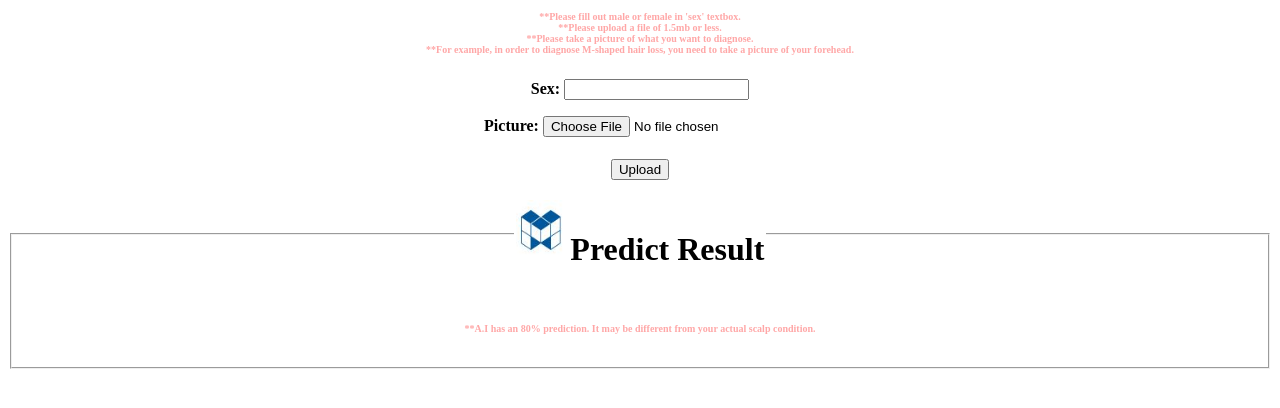
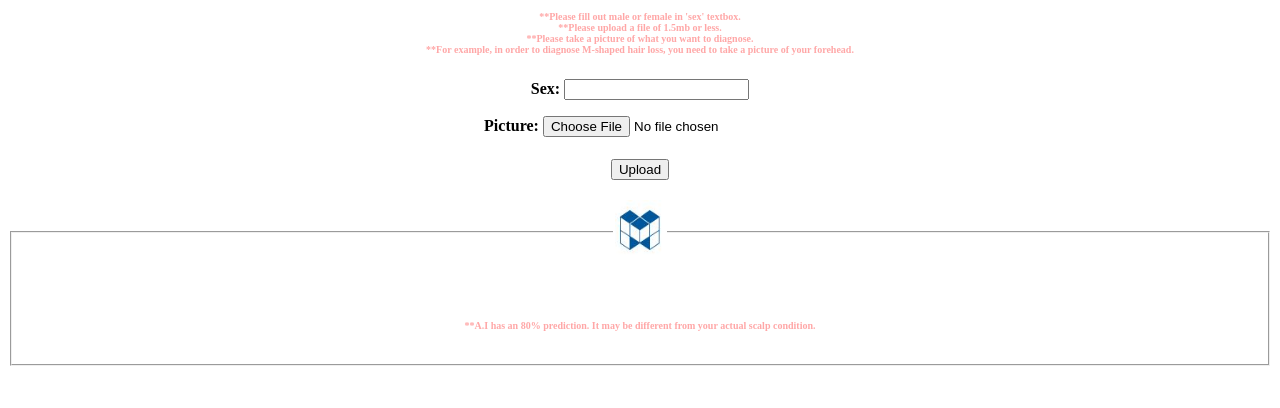
Before and after one commit to JoHyunGeun/django, a Django app: page / in a window 1280 px wide. Shown: the part 226-634 px from the top of the page. Run offline with Django 3.2, Linux system fonts and the light colour scheme.

Commit message:
Update index.html

```diff
--- a/groovenauts/predict/templates/predict/index.html
+++ b/groovenauts/predict/templates/predict/index.html
@@ -60,8 +60,8 @@
         <h3>
 	<fieldset><legend align="center">
 	<img height=60 width=50 src="{% static "predict/cc.JPG" %}" alt="My image3">
-	<font size=6>Predict Result
-		</legend></font>
+
+		</legend>
         	<p>{{source}}<br><font size = 1 color=#FFA7A7>
 	**A.I has an 80% prediction. It may be different from your actual scalp condition.
 	</font></p></fieldset>
```
